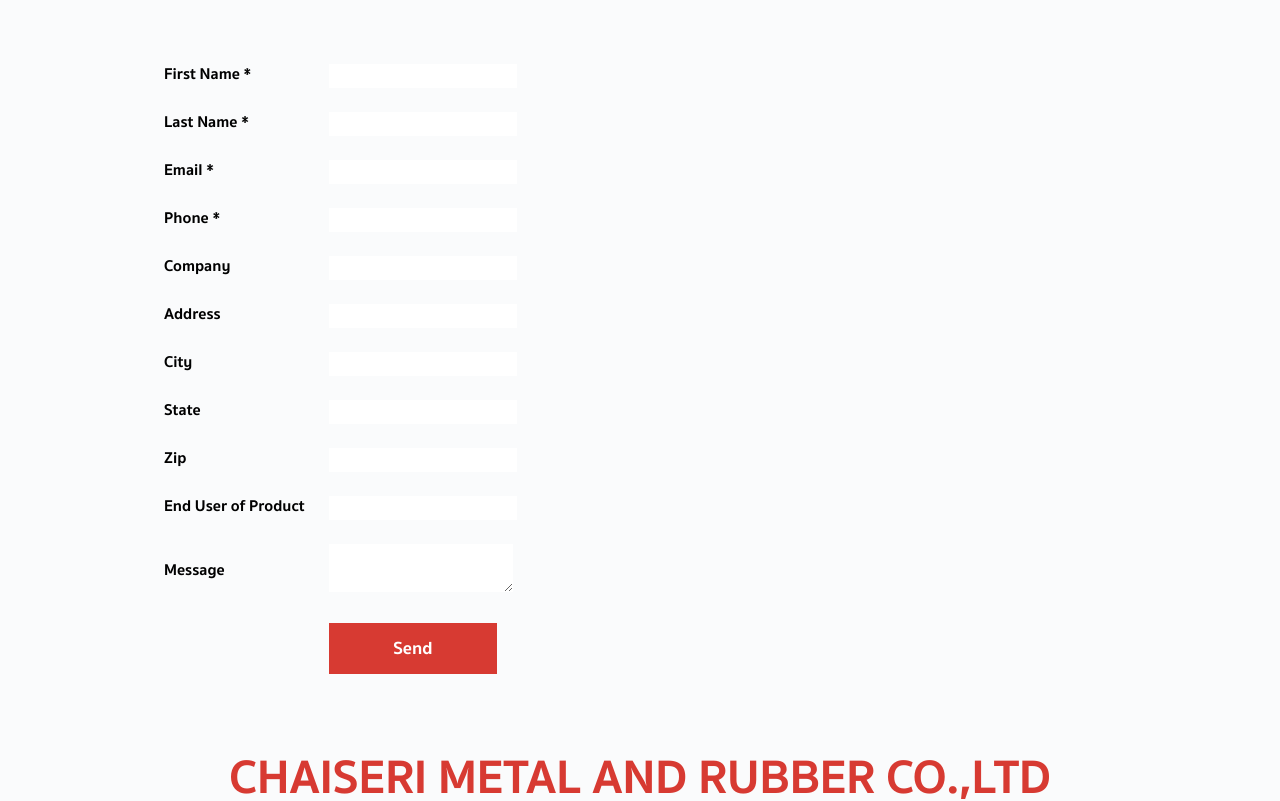
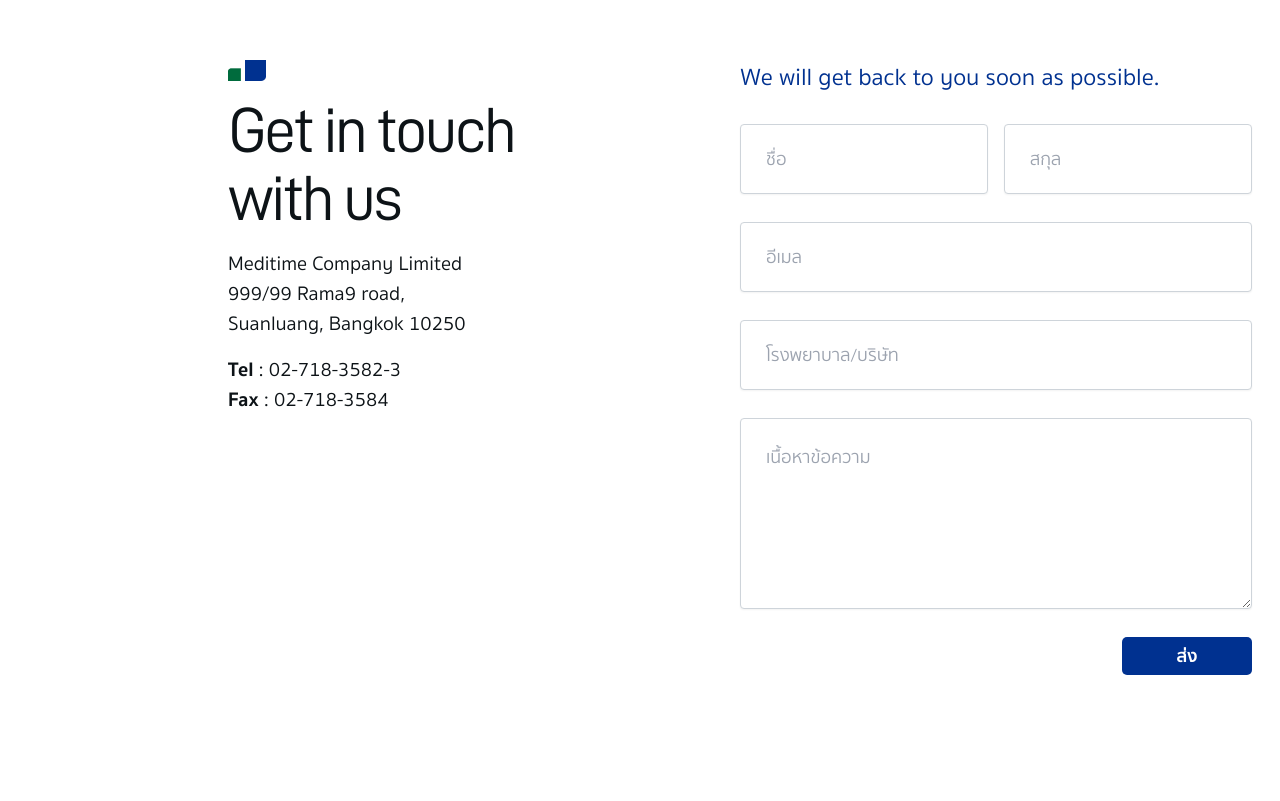
Before and after one commit to MarkSuttirak/homebakery, a React (Create React App) app: page /contact-us in a window 1280 px wide. Shown: the part 940-1741 px from the top of the page. Built offline with nearby package versions, Linux system fonts and the light colour scheme.

Commit message:
meditime

```diff
--- a/src/index.css
+++ b/src/index.css
@@ -50,3 +50,41 @@
 .sukhumvitFont {
   font-family: "sukhumvit-set";
 }
+
+.contact-form input[type='text']{
+  height: 70px;
+  border: 1px solid #CED4DA;
+  border-radius: 0.25rem;
+  font-size: 18px;
+  line-height: 27px;
+  color: #5B5B5B;
+  /* padding-left: 20px; */
+}
+
+.contact-form input[type='email']{
+  height: 70px;
+  border: 1px solid #CED4DA;
+  border-radius: 0.25rem;
+  font-size: 18px;
+  line-height: 27px;
+  color: #5B5B5B;
+  /* padding-left: 20px; */
+}
+
+.contact-form textarea{
+  border: 1px solid #CED4DA;
+  border-radius: 0.25rem;
+  font-size: 18px;
+  line-height: 27px;
+  color: #5B5B5B;
+  /* padding-left: 20px; */
+}
+
+
+.contact-form  input::placeholder {
+  padding: 25px;
+}
+
+.contact-form  textarea::placeholder {
+  padding: 25px;
+}
--- a/src/pages/contact-us.js
+++ b/src/pages/contact-us.js
@@ -2,13 +2,14 @@
 import ContactUsBannerImg from "../img/ContactUsBannerImg.png";
 import phoneWhite from "../img/phoneWhite.svg";
 import mapWhite from "../img/mapWhite.svg";
+import Shapes from "../img/Shapes.png";
 
 const ContactUs = () => {
   return (
     <>
-      <main className="bg-[#FAFBFC]">
+      <main>
         <section
-          className="h-[300px] flex items-center mb-[50px] coverCenter"
+          className="h-[300px] flex items-center coverCenter"
           style={{ background: `url('${ContactUsBannerImg}')` }}
         >
           <div className="container mx-auto max-w-[1200px] px-6">
@@ -27,9 +28,9 @@
           </div>
         </section>
 
-        <section className="h-[450px] w-full flex">
+        <section className="min-h-[450px] xl:min-h-[auto] xl:h-[450px] w-full flex flex-wrap xl:flex-nowrap">
           <div
-            className="relative h-0 overflow-hidden w-[60%]"
+            className="relative h-0 overflow-hidden w-full xl:w-[60%]"
             style={{ paddingBottom: "56.25%" }}
           >
             <iframe
@@ -43,7 +44,7 @@
               title="Google Maps"
             ></iframe>
           </div>
-          <div className="w-[20%] bg-[#003190] py-[50px] px-[40px]">
+          <div className="w-full sm:w-[50%] xl:w-[20%] bg-[#003190] py-[50px] px-[40px]">
             <div className="w-[38px] border-2 border-white rounded-[50px] p-2">
               <img src={phoneWhite} className="w-[28px]" alt="" />
             </div>
@@ -57,13 +58,14 @@
             </p>
           </div>
 
-          <div className="w-[20%] bg-[#006B3D] py-[50px] px-[40px]">
+          <div className="w-full sm:w-[50%] xl:w-[20%] bg-[#006B3D] py-[50px] px-[40px]">
             <div className="w-[38px] border-2 border-white rounded-[50px] p-2">
               <img src={mapWhite} className="w-[28px]" alt="" />
             </div>
             <h3 className="text-white text-2xl font-bold mt-5">ที่อยู่</h3>
             <p className="text-white text-[19px] leading-[36px] font-medium">
-            Meditime Company Limited<br />
+              Meditime Company Limited
+              <br />
               999/99 ถนนพระรามที่ 9 <br />
               แขวงสวนหลวง เขตสวนหลวง <br />
               กรุงเทพมหานคร 10250
@@ -71,255 +73,96 @@
           </div>
         </section>
 
-        <section className="container mx-auto max-w-[1000px] px-6 contact-us-form-sec mt-[80px]">
-          <form action="#" method="POST">
-            <div className="flex flex-col gap-y-5">
-              <div className="flex items-center">
-                <label
-                  htmlFor="first-name"
-                  className="block w-[200px] font-bold text-md"
-                >
-                  First Name *
-                </label>
-                <div className="mt-1 w-full">
+        <section className="relative my-[130px] px-7 ">
+          <div className="max-w-[1382px] flex mx-auto flex-wrap xl:flex-nowrap">
+            <div className="w-full  xl:w-1/2 xl:ml-[200px] gap-y-4 flex flex-col">
+                <img src={Shapes} className="w-[38px]" alt="" />
+                <p className="text-[#0D1317] text-[64px] leading-[68px] tracking-[-3px] dDinFont">Get in touch<br /> with us</p>
+                <p className="text-[#0d1317] text-[20px] leading-[30px]">Meditime Company Limited<br />999/99 Rama9 road, <br />Suanluang, Bangkok 10250</p>
+                <p className="text-[#0d1317] text-[20px] leading-[30px]"><strong>Tel</strong> : 02-718-3582-3 <br /><strong>Fax</strong> : 02-718-3584</p>
+            </div>
+            <div className="w-full xl:w-1/2">
+              <h2 className="text-[24px] font-medium text-[#003190]">
+                We will get back to you soon as possible.
+              </h2>
+              <form action="" className="contact-form">
+                <div className="mt-6 grid grid-cols-1 gap-y-6 gap-x-4 sm:grid-cols-6">
+                  <div className="sm:col-span-3">
+                    <div className="mt-1">
                       <input
-                    required
                         type="text"
                         name="first-name"
                         id="first-name"
-                    autoComplete="first-name"
-                    className="form-input"
+                        autoComplete="family-name"
+                        className="block w-full rounded-md border-gray-300 shadow-sm focus:border-indigo-500 focus:ring-indigo-500 sm:text-sm"
+                        placeholder="ชื่อ"
                       />
                     </div>
                   </div>
-              <div className="flex items-center">
-                <label
-                  htmlFor="last-name"
-                  className="block w-[200px] font-bold text-md"
-                >
-                  Last Name *
-                </label>
-                <div className="mt-1 w-full">
+
+                  <div className="sm:col-span-3">
+                    <div className="mt-1">
                       <input
-                    required
                         type="text"
                         name="last-name"
                         id="last-name"
-                    autoComplete="last-name"
-                    className="form-input"
+                        autoComplete="family-name"
+                        className="block w-full rounded-md border-gray-300 shadow-sm focus:border-indigo-500 focus:ring-indigo-500 sm:text-sm"
+                        placeholder="สกุล"
                       />
                     </div>
                   </div>
-              <div className="flex items-center">
-                <label
-                  htmlFor="email"
-                  className="block w-[200px] font-bold text-md"
-                >
-                  Email *
-                </label>
-                <div className="mt-1 w-full">
+
+                  <div className="sm:col-span-6 w-full">
+                    <div className="mt-1">
                       <input
-                    required
+                        name="email"
                         type="email"
-                    name="email"
-                    id="email"
                         autoComplete="email"
-                    className="form-input"
+                        className="block w-full rounded-md border-gray-300 shadow-sm focus:border-indigo-500 focus:ring-indigo-500 sm:text-sm"
+                        placeholder="อีเมล"
                       />
                     </div>
                   </div>
-              <div className="flex items-center">
-                <label
-                  htmlFor="phone"
-                  className="block w-[200px] font-bold text-md"
-                >
-                  Phone *
-                </label>
-                <div className="mt-1 w-full">
-                  <input
-                    required
-                    type="tel"
-                    name="phone"
-                    id="phone"
-                    autoComplete="phone"
-                    className="form-input"
-                  />
-                </div>
-              </div>
-              <div className="flex items-center">
-                <label
-                  htmlFor="company"
-                  className="block w-[200px] font-bold text-md"
-                >
-                  Company
-                </label>
-                <div className="mt-1 w-full">
+
+                  <div className="sm:col-span-6">
+                    <div className="mt-1">
                       <input
                         type="text"
                         name="company"
                         id="company"
                         autoComplete="company"
-                    className="form-input"
-                  />
-                </div>
-              </div>
-              <div className="flex items-center">
-                <label
-                  htmlFor="address"
-                  className="block w-[200px] font-bold text-md"
-                >
-                  Address
-                </label>
-                <div className="mt-1 w-full">
-                  <input
-                    type="text"
-                    name="address"
-                    id="address"
-                    autoComplete="address"
-                    className="form-input"
-                  />
-                </div>
-              </div>
-              <div className="flex items-center">
-                <label
-                  htmlFor="city"
-                  className="block w-[200px] font-bold text-md"
-                >
-                  City
-                </label>
-                <div className="mt-1 w-full">
-                  <input
-                    type="text"
-                    name="city"
-                    id="city"
-                    autoComplete="city"
-                    className="form-input"
-                  />
-                </div>
-              </div>
-              <div className="flex items-center">
-                <label
-                  htmlFor="state"
-                  className="block w-[200px] font-bold text-md"
-                >
-                  State
-                </label>
-                <div className="mt-1 w-full">
-                  <input
-                    type="text"
-                    name="state"
-                    id="state"
-                    autoComplete="state"
-                    className="form-input"
-                  />
-                </div>
-              </div>
-              <div className="flex items-center">
-                <label
-                  htmlFor="zip"
-                  className="block w-[200px] font-bold text-md"
-                >
-                  Zip
-                </label>
-                <div className="mt-1 w-full">
-                  <input
-                    type="text"
-                    name="zip"
-                    id="zip"
-                    autoComplete="zip"
-                    className="form-input"
-                  />
-                </div>
-              </div>
-              <div className="flex items-center">
-                <label
-                  htmlFor="enduser"
-                  className="block w-[200px] font-bold text-md"
-                >
-                  End User of Product
-                </label>
-                <div className="mt-1 w-full">
-                  <input
-                    type="text"
-                    name="enduser"
-                    id="enduser"
-                    autoComplete="enduser"
-                    className="form-input"
+                        className="block w-full rounded-md border-gray-300 shadow-sm focus:border-indigo-500 focus:ring-indigo-500 sm:text-sm"
+                        placeholder="โรงพยาบาล/บริษัท"
                       />
                     </div>
                   </div>
 
-              <div className="flex items-center">
-                <label
-                  htmlFor="message"
-                  className="block w-[200px] font-bold text-md"
-                >
-                  Message
-                </label>
-                <div className="mt-1 w-full">
+                  <div className="sm:col-span-6">
+                    <div className="mt-1">
                       <textarea
-                    name="message"
-                    id="message"
-                    className="form-textarea"
+                        id="about"
+                        name="about"
+                        rows={7}
+                        className="block w-full rounded-md border-gray-300 shadow-sm focus:border-indigo-500 focus:ring-indigo-500 sm:text-sm"
+                        defaultValue={""}
+                        placeholder="เนื้อหาข้อความ"
                       />
                     </div>
                   </div>
-              <div className="flex items-center">
-                <label
-                  htmlFor="enduser"
-                  className="block w-[200px] font-bold text-md"
-                ></label>
-                <div className="mt-1 w-full">
+
+                  <div className="flex items-end sm:col-span-6 justify-end">
+                    <div className="mt-1 ">
                       <button
                         type="submit"
-                    class=" bg-[#D73A32] py-3 px-16 text-[18px] leading-[27px] font-bold text-white"
+                        class=" bg-[#003190] h-[38px] w-[130px] rounded-[5px] text-[18px] leading-[27px] font-bold text-white"
                       >
-                    Send
+                        ส่ง
                       </button>
                     </div>
                   </div>
                 </div>
               </form>
-        </section>
-
-        <section className="container mx-auto max-w-[1280px] px-6 mb-[50px] mt-20">
-          <h2 className="mt-2 text-3xl font-bold sm:text-5xl text-[#D73A32] mb-[50px] text-center">
-            CHAISERI METAL AND RUBBER CO.,LTD
-          </h2>
-
-          <div className="grid grid-cols-1 md:grid-cols-3 gap-5 mt-[30px]">
-            <div className="text-center">
-              <div className="h-[100px]">
-                <img alt="" className="mx-auto mb-5" />
-              </div>
-              <h2 className="text-3xl font-semibold mb-2 text-[#d73a32]">
-                ADDRESS
-              </h2>
-              <p className="text-[#262626]">
-                59 moo 6, Pathum-Banglen road, Kubangluang, <br />
-                Lardlumkaew, Pathumthani, 12140, Thailand
-              </p>
-            </div>
-            <div className="text-center">
-              <div className="h-[100px]">
-                <img alt="" className="mx-auto mb-5" />
-              </div>
-              <h2 className="text-3xl font-semibold mb-2 text-[#d73a32]">
-                EMAIL
-              </h2>
-              <p className="text-[#262626]">Info@chaiseri-defense.com</p>
-            </div>
-            <div className="text-center">
-              <div className="h-[100px]">
-                <img alt="" className="mx-auto mb-5" />
-              </div>
-              <h2 className="text-3xl font-semibold mb-2 text-[#d73a32]">
-                TEL
-              </h2>
-              <p className="text-[#262626]">
-                Tel: +66(0)2 581-4981 <br />
-                Fax: +66(0)2 581-4981
-              </p>
             </div>
           </div>
         </section>
```
Also changed, not shown: src/img/Shapes.png (added). Lines whose indentation alone changed are shown as unchanged.
